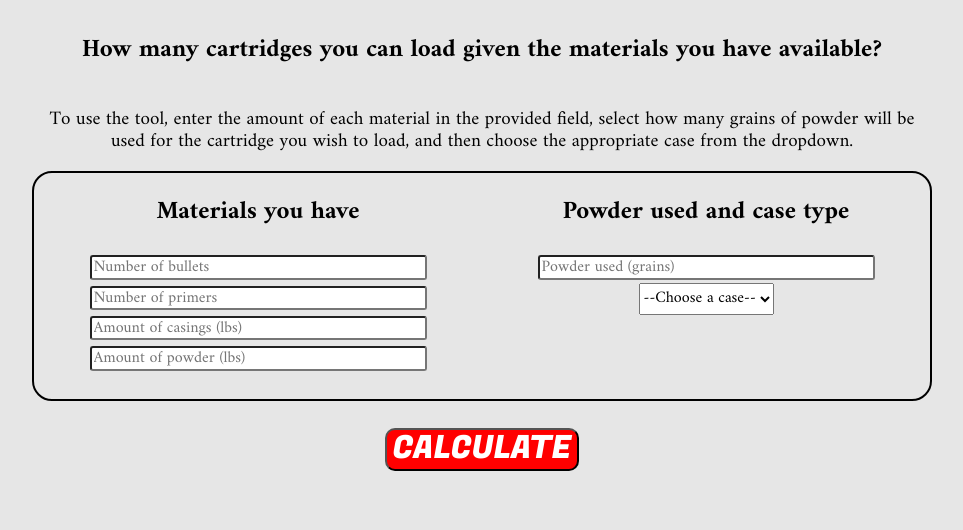
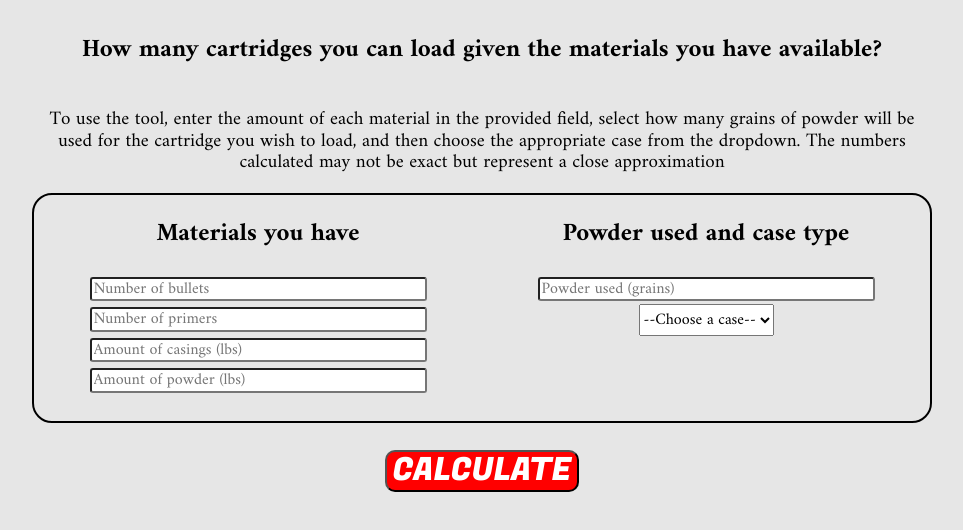
Before and after one commit to whit-morgan/cartridge-quantity-calculator, a website: page index.html in a window 1280 px wide. Shown: the part 234-764 px from the top of the page, without its empty margins (158-1121 px from the left). Drawn offline with Linux system fonts and the light colour scheme; a web font is replaced by a local one.

Commit message:
updated copy

```diff
--- a/index.html
+++ b/index.html
@@ -16,7 +16,7 @@
     <main>
     <h1>Cartridge Calculator</h1>
     <h3>How many cartridges you can load given the materials you have available?</h3>
-    <p>To use the tool, enter the amount of each material in the provided field, select how many grains of powder will be used for the cartridge you wish to load, and then choose the appropriate case from the dropdown.</p>
+    <p>To use the tool, enter the amount of each material in the provided field, select how many grains of powder will be used for the cartridge you wish to load, and then choose the appropriate case from the dropdown. The numbers calculated may not be exact but represent a close approximation</p>
     <div>
     <section class="testSection">
             <h3>Materials you have</h3>
```
